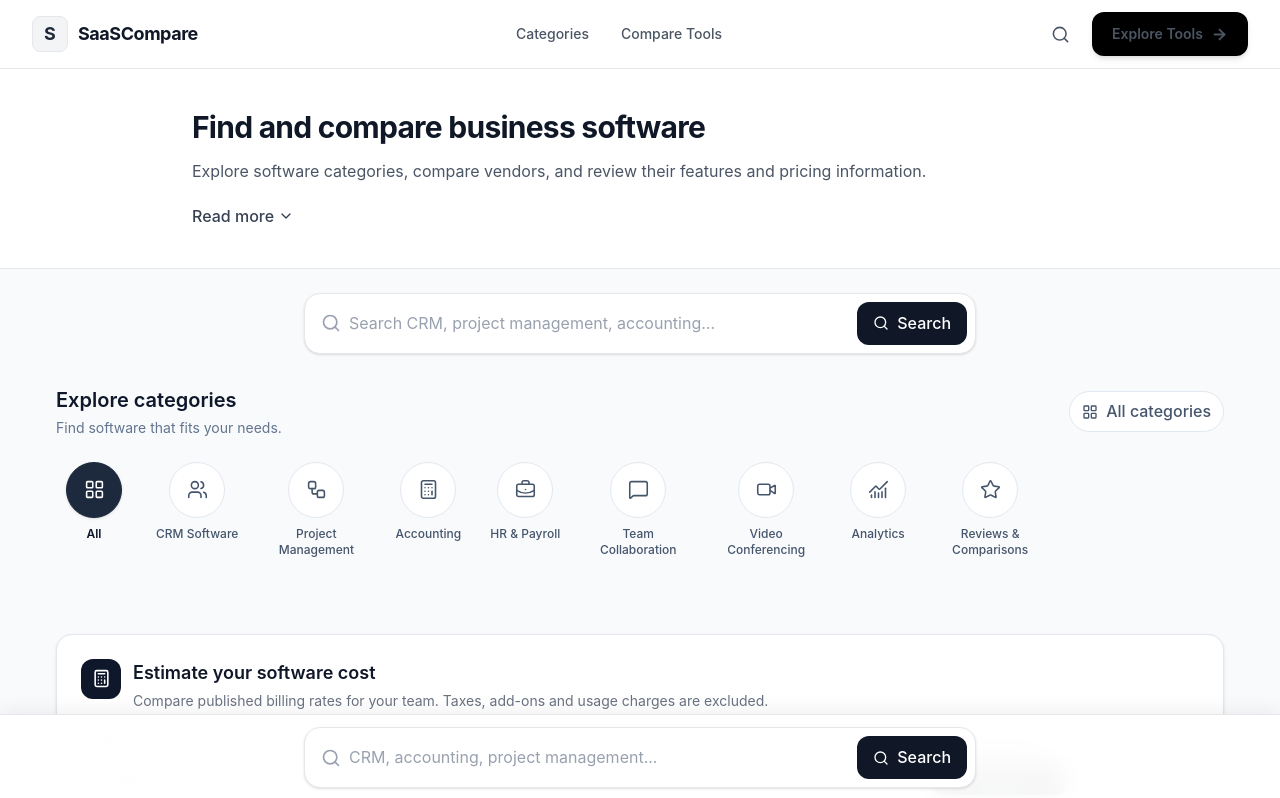
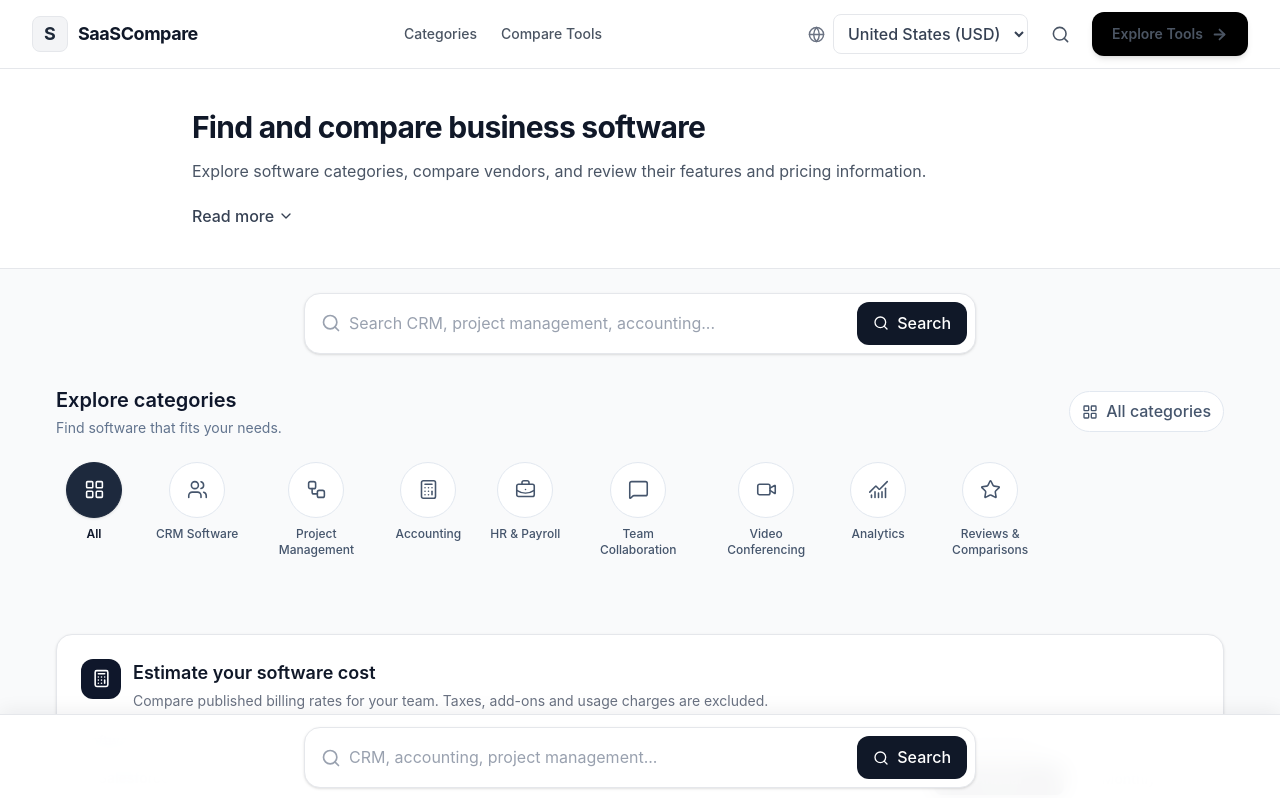
Before and after one commit to riyasingh49/saas-comparison, a React (Vite) app: page / in a window 1280 px wide. Shown: the top 798 px of the page. Built offline with nearby package versions, Linux system fonts and the light colour scheme.

Commit message:
Add regional pricing selector

```diff
--- a/src/components/layout/Navbar.jsx
+++ b/src/components/layout/Navbar.jsx
@@ -1,13 +1,13 @@
-
 import { useState } from 'react'
 import { Menu, X, Search, ArrowRight } from 'lucide-react'
+import RegionSelector from './RegionSelector'
 
 const navigationLinks = [
   { label: 'Categories', href: '#categories' },
   { label: 'Compare Tools', href: '#comparison' },
 ]
 
-function Navbar() {
+function Navbar({ region = 'US', onRegionChange }) {
   const [menuOpen, setMenuOpen] = useState(false)
 
   const closeMenu = () => setMenuOpen(false)
@@ -26,7 +26,8 @@ function Navbar() {
   }
 
   const exploreButtonClass =
-    'inline-flex min-h-11 items-center justify-center gap-2 rounded-xl bg-black px-5 py-2.5 text-sm font-semibold text-whites shadow-md transition-all duration-200 hover:-translate-y-0.5 hover:bg-gray-800 hover:shadow-lg focus-visible:outline-none focus-visible:ring-2 focus-visible:ring-black focus-visible:ring-offset-2'
+    'inline-flex min-h-11 items-center justify-center gap-2 rounded-xl bg-black px-5 py-2.5 text-sm font-semibold text-white shadow-md transition-all duration-200 hover:-translate-y-0.5 hover:bg-gray-800 hover:shadow-lg focus-visible:outline-none focus-visible:ring-2 focus-visible:ring-black focus-visible:ring-offset-2'
+
   return (
     <header className="sticky top-0 z-50 border-b border-gray-200 bg-white/95 backdrop-blur">
       <nav
@@ -48,7 +49,7 @@ function Navbar() {
           </span>
         </a>
 
-        <div className="hidden items-center gap-8 md:flex">
+        <div className="hidden items-center gap-6 md:flex">
           {navigationLinks.map((link) => (
             <a
               key={link.label}
@@ -61,18 +62,23 @@ function Navbar() {
         </div>
 
         <div className="hidden items-center gap-3 md:flex">
+          <RegionSelector
+            region={region}
+            onChange={onRegionChange}
+          />
+
           <button
             type="button"
             onClick={focusSearch}
             aria-label="Focus software search"
             className="flex h-10 w-10 items-center justify-center rounded-lg text-gray-600 transition-colors hover:bg-gray-100 hover:text-gray-950 focus-visible:outline-none focus-visible:ring-2 focus-visible:ring-gray-400"
           >
-            <Search size={19} />
+            <Search size={19} aria-hidden="true" />
           </button>
 
           <a href="#comparison" className={exploreButtonClass}>
             Explore Tools
-            <ArrowRight size={17} strokeWidth={2.5} />
+            <ArrowRight size={17} strokeWidth={2.5} aria-hidden="true" />
           </a>
         </div>
 
@@ -93,7 +99,7 @@ function Navbar() {
           id="mobile-navigation"
           className="border-t border-gray-200 bg-white px-4 py-4 md:hidden"
         >
-          <div className="mx-auto flex max-w-7xl flex-col gap-1 sm:px-2">
+          <div className="mx-auto flex max-w-7xl flex-col gap-2 sm:px-2">
             {navigationLinks.map((link) => (
               <a
                 key={link.label}
@@ -105,22 +111,29 @@ function Navbar() {
               </a>
             ))}
 
+            <div className="px-4 py-2">
+              <RegionSelector
+                region={region}
+                onChange={onRegionChange}
+              />
+            </div>
+
             <button
               type="button"
               onClick={focusSearch}
-              className="mt-2 flex items-center justify-center gap-2 rounded-lg border border-gray-200 px-4 py-3 text-sm font-medium text-gray-300 transition-colors hover:bg-gray-50"
+              className="mt-1 flex items-center justify-center gap-2 rounded-lg border border-gray-200 px-4 py-3 text-sm font-medium text-gray-700 transition-colors hover:bg-gray-50"
             >
-              <Search size={17} />
+              <Search size={17} aria-hidden="true" />
               Search software
             </button>
 
             <a
               href="#comparison"
               onClick={closeMenu}
-              className={`${exploreButtonClass} mt-2 w-full`}
+              className={`${exploreButtonClass} mt-1 w-full`}
             >
               Explore Tools
-              <ArrowRight size={17} strokeWidth={2.5} />
+              <ArrowRight size={17} strokeWidth={2.5} aria-hidden="true" />
             </a>
           </div>
         </div>
--- /dev/null
+++ b/src/components/layout/RegionSelector.jsx
@@ -0,0 +1,39 @@
+import { Globe } from 'lucide-react'
+
+const regions = [
+  { value: 'US', label: 'United States', currency: 'USD' },
+  { value: 'IN', label: 'India', currency: 'INR' },
+]
+
+function RegionSelector({ region = 'US', onChange }) {
+  return (
+    <fieldset className="flex items-center gap-2">
+      <legend className="sr-only">Pricing region</legend>
+
+      <Globe
+        size={17}
+        className="shrink-0 text-gray-500"
+        aria-hidden="true"
+      />
+
+      <label htmlFor="pricing-region" className="sr-only">
+        Choose pricing region
+      </label>
+
+      <select
+        id="pricing-region"
+        value={region}
+        onChange={(event) => onChange?.(event.target.value)}
+        className="min-h-10 max-w-full rounded-lg border border-gray-200 bg-white px-2.5 py-2 text-xs font-medium text-gray-700 outline-none transition hover:border-gray-400 focus-visible:ring-2 focus-visible:ring-gray-400 sm:text-sm"
+      >
+        {regions.map((item) => (
+          <option key={item.value} value={item.value}>
+            {item.label} ({item.currency})
+          </option>
+        ))}
+      </select>
+    </fieldset>
+  )
+}
+
+export default RegionSelector
--- a/src/hooks/useHomePage.js
+++ b/src/hooks/useHomePage.js
@@ -67,6 +67,22 @@ function useHomePage(categories = [], vendors = []) {
     [applyPageState]
   )
 
+  const handleRegionChange = useCallback(
+    (region) => {
+      if (region !== 'US' && region !== 'IN') {
+        return
+      }
+
+      const nextState = {
+        ...pageStateRef.current,
+        region,
+      }
+
+      applyPageState(nextState)
+    },
+    [applyPageState]
+  )
+
   const visibleVendors = useMemo(
     () => filterVisibleVendors(vendors, pageState),
     [vendors, pageState]
@@ -105,6 +121,7 @@ function useHomePage(categories = [], vendors = []) {
     handleCategoryChange,
     handleSubcategoryChange,
     handleSearchResult,
+    handleRegionChange,
   }
 }
 
--- a/src/pages/Home.jsx
+++ b/src/pages/Home.jsx
@@ -29,6 +29,7 @@ function Home() {
     handleCategoryChange,
     handleSubcategoryChange,
     handleSearchResult,
+    handleRegionChange,
   } = useHomePage(categories, researchedVendors)
 
   const resetRecommendations = () => {
@@ -77,7 +78,10 @@ function Home() {
 
   return (
     <div id="top" className="min-h-screen bg-gray-50">
-      <Navbar />
+      <Navbar
+        region={pageState.region}
+        onRegionChange={handleRegionChange}
+      />
 
       <main className="pb-32">
         <SummarySection
```
Also changed, not shown: src/utils/homePageHelpers.js (+4 -4 lines), 1 other file (tests, documents, lock files or other folders).
